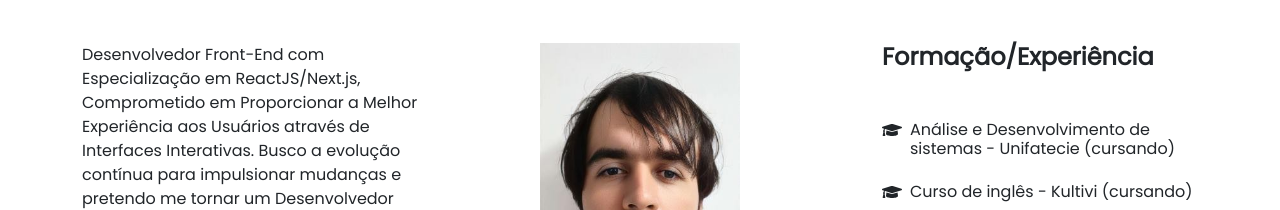
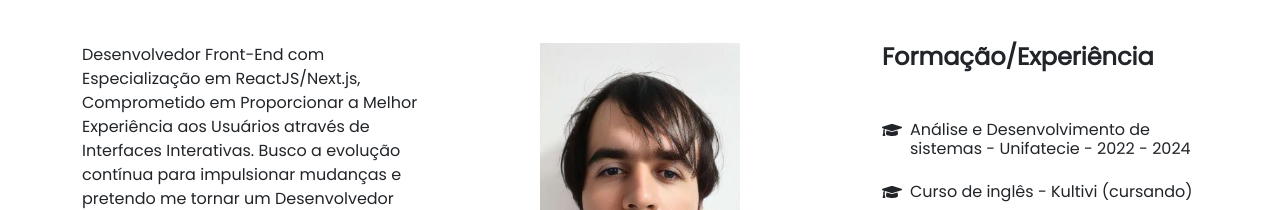
Before and after one commit to Myst1-Dev1/New-Portfolio, a React (Vite) app: page / in a window 1280 px wide. Shown: the part 1040-1250 px from the top of the page. Built offline with nearby package versions, Linux system fonts and the light colour scheme.

Commit message:
alteração na formação

```diff
--- a/src/components/Formation/index.tsx
+++ b/src/components/Formation/index.tsx
@@ -10,7 +10,7 @@ export function Formation() {
                  ${styles.formationContainer}`}>
                     <div className='d-flex gap-2'>
                         <FaGraduationCap className={styles.icon} />
-                        <h6>Análise e Desenvolvimento de <br /> sistemas - Unifatecie (cursando)</h6>
+                        <h6>Análise e Desenvolvimento de <br /> sistemas - Unifatecie - 2022 - 2024 </h6>
                     </div>
                     <div className='d-flex gap-2'>
                         <FaGraduationCap className={styles.icon} />
```
